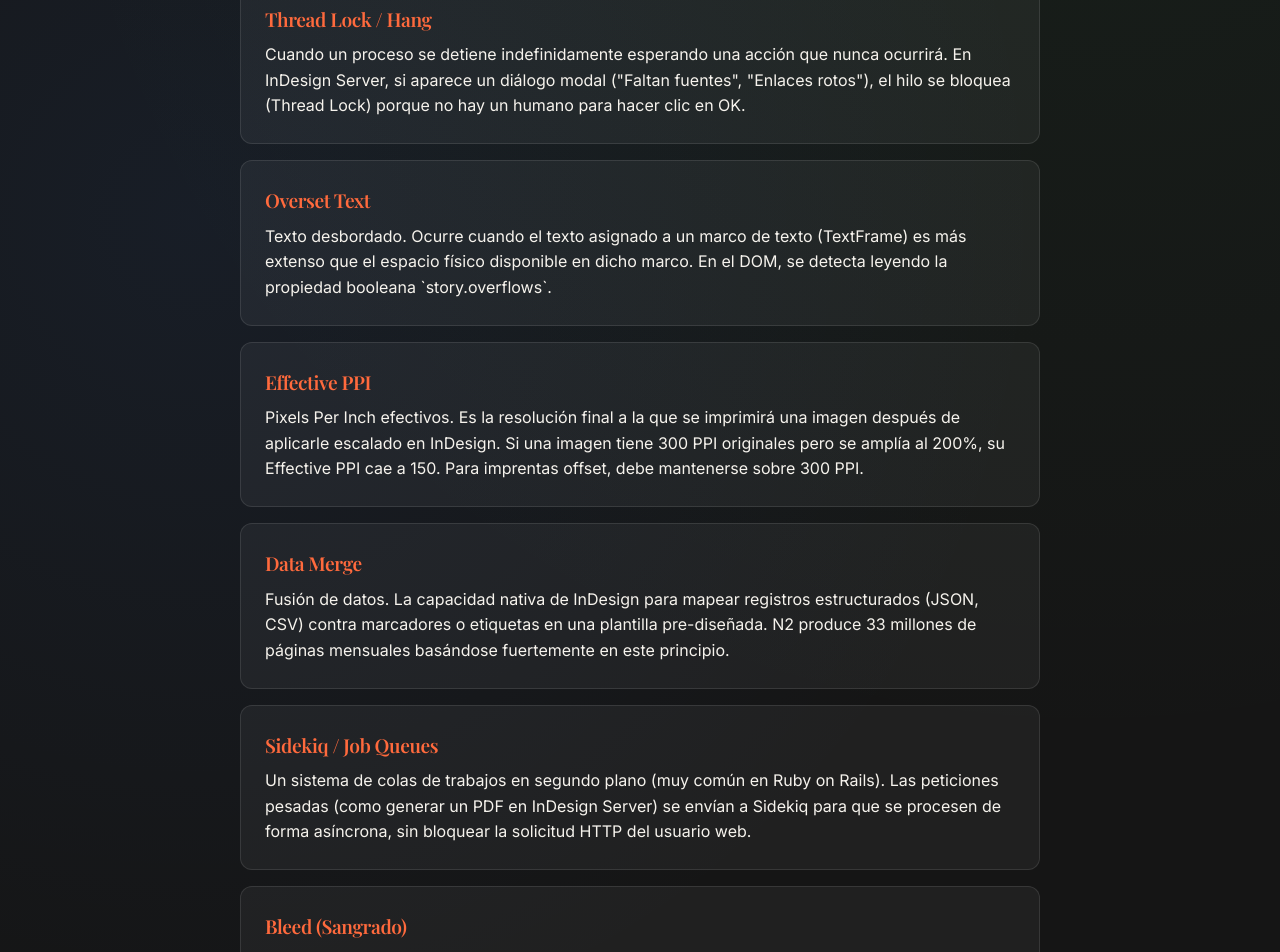
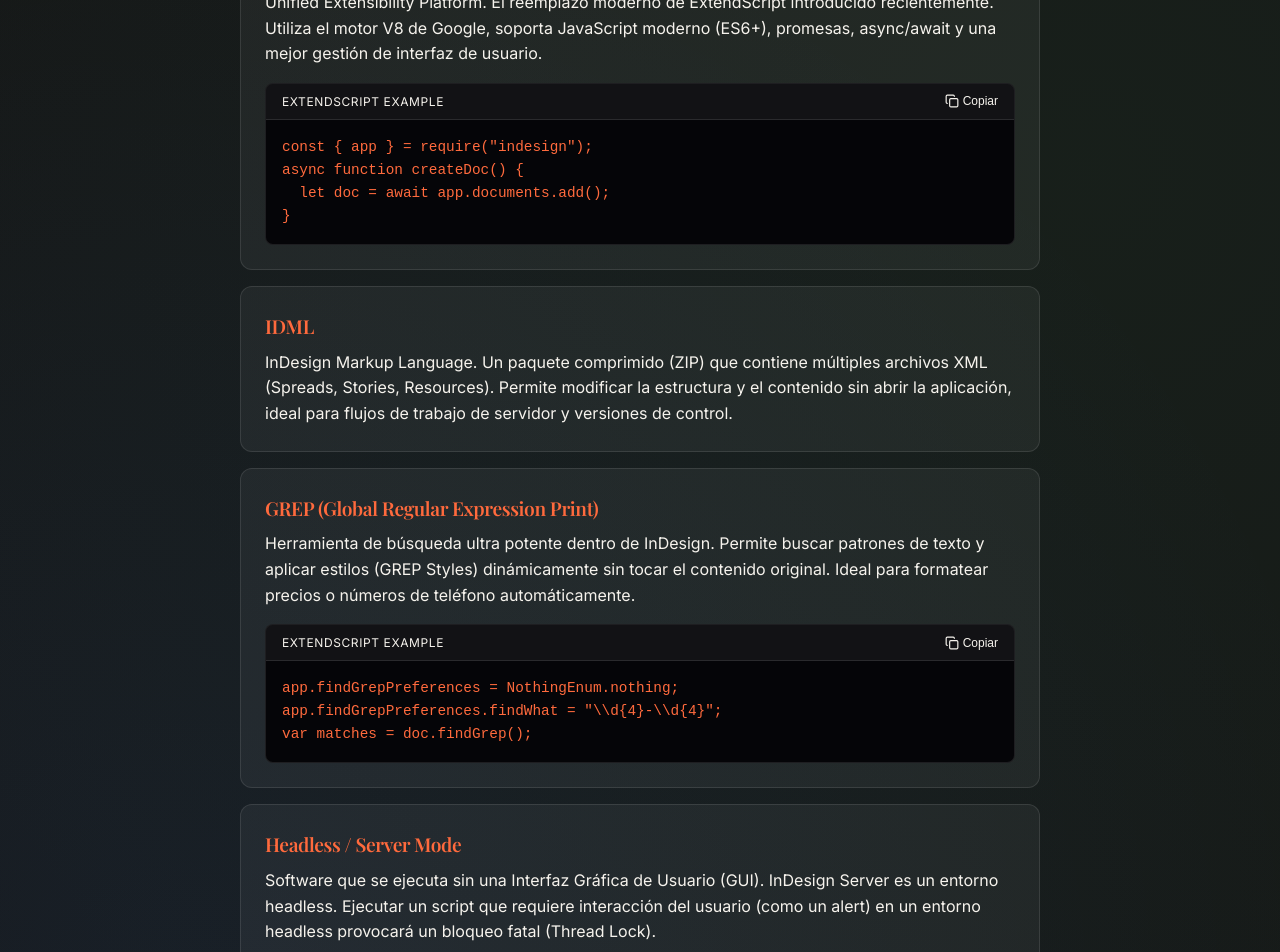
Before and after one commit to DGRcodex/sambaforge, a React (Vite) app: page /glossary in a window 1280 px wide. Shown: the part 1100-2052 px from the top of the page. Built offline with nearby package versions, Linux system fonts and the light colour scheme.

Commit message:
feat(glossary): expand dictionary and add interactive code examples

```diff
--- a/package.json
+++ b/package.json
@@ -10,6 +10,8 @@
     "preview": "vite preview"
   },
   "dependencies": {
+    "@google/genai": "^2.19.0",
+    "@supabase/supabase-js": "^2.112.4",
     "lucide-react": "^1.37.0",
     "react": "^19.2.8",
     "react-dom": "^19.2.8",
--- a/src/data/glossaryData.js
+++ b/src/data/glossaryData.js
@@ -2,85 +2,111 @@
   es: [
     {
       term: 'ExtendScript (.jsx)',
-      definition: 'El lenguaje de scripting clásico de Adobe basado en ECMAScript 3 (1999). Es sincrónico, carece de promesas, funciones de flecha y variables let/const. Es el motor histórico detrás de casi toda la automatización actual de InDesign.'
+      definition: 'El lenguaje de scripting clásico de Adobe basado en ECMAScript 3 (1999). Es sincrónico, carece de promesas, funciones de flecha y variables let/const. Es el motor histórico detrás de casi toda la automatización actual de InDesign.',
+      codeExample: 'var doc = app.documents.add();\nvar rect = doc.rectangles.add();\nrect.geometricBounds = [0, 0, 100, 100];'
+    },
+    {
+      term: 'app.doScript()',
+      definition: 'Método crítico para agrupar cientos de acciones en un solo historial de Deshacer (Undo). Mejora drásticamente el rendimiento de scripts pesados evitando que InDesign repinte la interfaz en cada línea.',
+      codeExample: 'app.doScript(function() {\n  // Lógica pesada aquí\n}, ScriptLanguage.JAVASCRIPT, undefined, UndoModes.ENTIRE_SCRIPT, "Mi Script Rápido");'
     },
     {
       term: 'UXP (.idjs)',
-      definition: 'Unified Extensibility Platform. El reemplazo moderno de ExtendScript introducido recientemente. Utiliza el motor V8 de Google, soporta JavaScript moderno (ES6+), promesas, async/await y una mejor gestión de interfaz de usuario.'
+      definition: 'Unified Extensibility Platform. El reemplazo moderno de ExtendScript introducido recientemente. Utiliza el motor V8 de Google, soporta JavaScript moderno (ES6+), promesas, async/await y una mejor gestión de interfaz de usuario.',
+      codeExample: 'const { app } = require("indesign");\nasync function createDoc() {\n  let doc = await app.documents.add();\n}'
     },
     {
       term: 'IDML',
-      definition: 'InDesign Markup Language. Un paquete comprimido (ZIP) que contiene múltiples archivos XML (Spreads, Stories, Resources). Permite modificar la estructura y el contenido de un documento InDesign sin abrir la aplicación, ideal para flujos de trabajo de servidor y versiones de control.'
+      definition: 'InDesign Markup Language. Un paquete comprimido (ZIP) que contiene múltiples archivos XML (Spreads, Stories, Resources). Permite modificar la estructura y el contenido sin abrir la aplicación, ideal para flujos de trabajo de servidor y versiones de control.'
     },
     {
-      term: 'Headless',
-      definition: 'Software que se ejecuta sin una Interfaz Gráfica de Usuario (GUI). InDesign Server es un entorno headless. Ejecutar un script que requiere interacción del usuario (como un alert) en un entorno headless provocará un bloqueo.'
+      term: 'GREP (Global Regular Expression Print)',
+      definition: 'Herramienta de búsqueda ultra potente dentro de InDesign. Permite buscar patrones de texto y aplicar estilos (GREP Styles) dinámicamente sin tocar el contenido original. Ideal para formatear precios o números de teléfono automáticamente.',
+      codeExample: 'app.findGrepPreferences = NothingEnum.nothing;\napp.findGrepPreferences.findWhat = "\\\\d{4}-\\\\d{4}";\nvar matches = doc.findGrep();'
+    },
+    {
+      term: 'Headless / Server Mode',
+      definition: 'Software que se ejecuta sin una Interfaz Gráfica de Usuario (GUI). InDesign Server es un entorno headless. Ejecutar un script que requiere interacción del usuario (como un alert) en un entorno headless provocará un bloqueo fatal (Thread Lock).',
+      codeExample: 'if (app.name === "Adobe InDesign Server") {\n  // Usar app.consoleout en vez de alert()\n  app.consoleout("Iniciando proceso en servidor...");\n}'
     },
     {
       term: 'Thread Lock / Hang',
-      definition: 'Cuando un proceso se detiene indefinidamente esperando una acción que nunca ocurrirá. En InDesign Server, si aparece un diálogo modal ("Faltan fuentes", "Enlaces rotos"), el hilo se bloquea (Thread Lock) porque no hay un humano para hacer clic en OK.'
+      definition: 'Cuando un proceso se detiene indefinidamente esperando una acción que nunca ocurrirá. En InDesign Server, si aparece un diálogo modal ("Faltan fuentes", "Enlaces rotos"), el hilo se bloquea porque no hay un humano para hacer clic en OK.',
+      codeExample: 'app.scriptPreferences.userInteractionLevel = UserInteractionLevels.NEVER_INTERACT; // Prevención'
     },
     {
       term: 'Overset Text',
-      definition: 'Texto desbordado. Ocurre cuando el texto asignado a un marco de texto (TextFrame) es más extenso que el espacio físico disponible en dicho marco. En el DOM, se detecta leyendo la propiedad booleana `story.overflows`.'
+      definition: 'Texto desbordado. Ocurre cuando el texto asignado a un marco de texto (TextFrame) es más extenso que el espacio físico disponible en dicho marco. En el DOM, se detecta leyendo la propiedad booleana `story.overflows`.',
+      codeExample: 'var textFrame = doc.pages[0].textFrames[0];\nif (textFrame.parentStory.overflows) {\n  alert("¡Peligro! Hay texto cortado.");\n}'
     },
     {
       term: 'Effective PPI',
-      definition: 'Pixels Per Inch efectivos. Es la resolución final a la que se imprimirá una imagen después de aplicarle escalado en InDesign. Si una imagen tiene 300 PPI originales pero se amplía al 200%, su Effective PPI cae a 150. Para imprentas offset, debe mantenerse sobre 300 PPI.'
+      definition: 'Pixels Per Inch efectivos. Es la resolución final a la que se imprimirá una imagen después de aplicarle escalado en InDesign. Si una imagen tiene 300 PPI originales pero se amplía al 200%, su Effective PPI cae a 150. Para imprentas offset, debe mantenerse sobre 300 PPI.',
+      codeExample: 'var image = doc.allGraphics[0];\nvar eppi = image.effectivePpi;\nif (eppi[0] < 300) { /* Rechazar imagen */ }'
+    },
+    {
+      term: 'Event Listeners',
+      definition: 'Mecanismo para capturar eventos (guardar, imprimir, abrir). Se pueden asociar scripts para que se ejecuten automáticamente cuando ocurre una acción, permitiendo validar documentos antes de exportarlos.',
+      codeExample: 'app.addEventListener("beforeExport", function(event) {\n  // Validar antes de generar PDF\n});'
     },
     {
       term: 'Data Merge',
-      definition: 'Fusión de datos. La capacidad nativa de InDesign para mapear registros estructurados (JSON, CSV) contra marcadores o etiquetas en una plantilla pre-diseñada. N2 produce 33 millones de páginas mensuales basándose fuertemente en este principio.'
-    },
-    {
-      term: 'Sidekiq / Job Queues',
-      definition: 'Un sistema de colas de trabajos en segundo plano (muy común en Ruby on Rails). Las peticiones pesadas (como generar un PDF en InDesign Server) se envían a Sidekiq para que se procesen de forma asíncrona, sin bloquear la solicitud HTTP del usuario web.'
-    },
-    {
-      term: 'Bleed (Sangrado)',
-      definition: 'Un margen de seguridad impreso fuera del área final de corte. Asegura que tras cortar el papel con la guillotina, el color llegue hasta el borde absoluto sin dejar líneas blancas indeseadas. El estándar en EE.UU. es de 0.125 pulgadas (3.175 mm).'
+      definition: 'Fusión de datos. La capacidad nativa de InDesign para mapear registros estructurados (JSON, CSV) contra marcadores o etiquetas en una plantilla pre-diseñada. Sistemas a gran escala producen millones de páginas mensuales basándose fuertemente en este principio.'
     }
   ],
   en: [
     {
       term: 'ExtendScript (.jsx)',
-      definition: 'Adobe\'s classic scripting language based on ECMAScript 3 (1999). It is synchronous, lacking promises, arrow functions, and let/const. It is the historical engine behind almost all current InDesign automation.'
+      definition: 'Adobe\'s classic scripting language based on ECMAScript 3 (1999). It is synchronous, lacking promises, arrow functions, and let/const. It is the historical engine behind almost all current InDesign automation.',
+      codeExample: 'var doc = app.documents.add();\nvar rect = doc.rectangles.add();\nrect.geometricBounds = [0, 0, 100, 100];'
+    },
+    {
+      term: 'app.doScript()',
+      definition: 'Critical method to group hundreds of actions into a single Undo history step. Drastically improves the performance of heavy scripts by preventing InDesign from repainting the interface on every line.',
+      codeExample: 'app.doScript(function() {\n  // Heavy logic here\n}, ScriptLanguage.JAVASCRIPT, undefined, UndoModes.ENTIRE_SCRIPT, "Fast Script");'
     },
     {
       term: 'UXP (.idjs)',
-      definition: 'Unified Extensibility Platform. The modern replacement for ExtendScript. It uses Google\'s V8 engine, supports modern JavaScript (ES6+), promises, async/await, and offers better UI management.'
+      definition: 'Unified Extensibility Platform. The modern replacement for ExtendScript. It uses Google\'s V8 engine, supports modern JavaScript (ES6+), promises, async/await, and offers better UI management.',
+      codeExample: 'const { app } = require("indesign");\nasync function createDoc() {\n  let doc = await app.documents.add();\n}'
     },
     {
       term: 'IDML',
-      definition: 'InDesign Markup Language. A compressed package (ZIP) containing multiple XML files (Spreads, Stories, Resources). It allows modifying the structure and content of an InDesign document without opening the app, ideal for server workflows.'
+      definition: 'InDesign Markup Language. A compressed package (ZIP) containing multiple XML files (Spreads, Stories, Resources). It allows modifying the structure and content without opening the app, ideal for server workflows.'
     },
     {
-      term: 'Headless',
-      definition: 'Software that executes without a Graphical User Interface (GUI). InDesign Server is a headless environment. Running a script that requires user interaction (like an alert) in a headless environment will cause a lockup.'
+      term: 'GREP (Global Regular Expression Print)',
+      definition: 'Ultra-powerful search tool within InDesign. Allows searching for text patterns and applying styles (GREP Styles) dynamically without touching the original content. Ideal for formatting prices or phone numbers automatically.',
+      codeExample: 'app.findGrepPreferences = NothingEnum.nothing;\napp.findGrepPreferences.findWhat = "\\\\d{4}-\\\\d{4}";\nvar matches = doc.findGrep();'
+    },
+    {
+      term: 'Headless / Server Mode',
+      definition: 'Software that executes without a Graphical User Interface (GUI). InDesign Server is a headless environment. Running a script that requires user interaction (like an alert) in a headless environment will cause a lockup.',
+      codeExample: 'if (app.name === "Adobe InDesign Server") {\n  // Use app.consoleout instead of alert()\n  app.consoleout("Starting process...");\n}'
     },
     {
       term: 'Thread Lock / Hang',
-      definition: 'When a process halts indefinitely waiting for an action that will never occur. In InDesign Server, if a modal dialog appears ("Missing Fonts"), the thread locks because there is no human to click OK.'
+      definition: 'When a process halts indefinitely waiting for an action that will never occur. In InDesign Server, if a modal dialog appears ("Missing Fonts"), the thread locks because there is no human to click OK.',
+      codeExample: 'app.scriptPreferences.userInteractionLevel = UserInteractionLevels.NEVER_INTERACT; // Prevention'
     },
     {
       term: 'Overset Text',
-      definition: 'Occurs when the text assigned to a TextFrame is longer than the physical space available in that frame. In the DOM, it is detected by reading the boolean property `story.overflows`.'
+      definition: 'Occurs when the text assigned to a TextFrame is longer than the physical space available in that frame. In the DOM, it is detected by reading the boolean property `story.overflows`.',
+      codeExample: 'var textFrame = doc.pages[0].textFrames[0];\nif (textFrame.parentStory.overflows) {\n  alert("Danger! Text is cut off.");\n}'
     },
     {
       term: 'Effective PPI',
-      definition: 'Effective Pixels Per Inch. It is the final resolution at which an image will print after being scaled in InDesign. If a 300 PPI image is scaled to 200%, its Effective PPI drops to 150. For offset printing, it must stay above 300 PPI.'
+      definition: 'Effective Pixels Per Inch. It is the final resolution at which an image will print after being scaled in InDesign. If a 300 PPI image is scaled to 200%, its Effective PPI drops to 150. For offset printing, it must stay above 300 PPI.',
+      codeExample: 'var image = doc.allGraphics[0];\nvar eppi = image.effectivePpi;\nif (eppi[0] < 300) { /* Reject image */ }'
+    },
+    {
+      term: 'Event Listeners',
+      definition: 'Mechanism to capture events (save, print, open). Scripts can be attached to run automatically when an action occurs, allowing for document validation before exporting.',
+      codeExample: 'app.addEventListener("beforeExport", function(event) {\n  // Validate before generating PDF\n});'
     },
     {
       term: 'Data Merge',
-      definition: 'InDesign\'s native capability to map structured records (JSON, CSV) to placeholders or tags in a pre-designed template. N2 produces 33 million pages monthly heavily relying on this principle.'
-    },
-    {
-      term: 'Sidekiq / Job Queues',
-      definition: 'A background job queue system (very common in Ruby on Rails). Heavy requests (like generating a PDF in InDesign Server) are sent to Sidekiq to be processed asynchronously, without blocking the user\'s HTTP request.'
-    },
-    {
-      term: 'Bleed',
-      definition: 'A safety margin printed outside the final trim area. It ensures that after cutting the paper with the guillotine, the color goes all the way to the absolute edge without leaving unwanted white lines. The US standard is 0.125 inches.'
+      definition: 'InDesign\'s native capability to map structured records (JSON, CSV) to placeholders or tags in a pre-designed template. Large scale systems produce millions of pages monthly heavily relying on this principle.'
     }
   ]
 };
--- a/src/pages/Glossary.jsx
+++ b/src/pages/Glossary.jsx
@@ -1,7 +1,37 @@
 import { useState } from 'react';
 import { glossaryData } from '../data/glossaryData';
 import { useLanguage } from '../context/LanguageContext';
-import { Search, Book } from 'lucide-react';
+import { Search, Book, Copy, Check } from 'lucide-react';
+
+function CodeBlock({ code }) {
+  const [copied, setCopied] = useState(false);
+
+  const handleCopy = () => {
+    navigator.clipboard.writeText(code);
+    setCopied(true);
+    setTimeout(() => setCopied(false), 2000);
+  };
+
+  return (
+    <div style={{ position: 'relative', marginTop: '1rem', background: '#050508', borderRadius: 'var(--radius-sm)', border: '1px solid var(--glass-border)', overflow: 'hidden' }}>
+      <div style={{ display: 'flex', justifyContent: 'space-between', alignItems: 'center', background: 'rgba(255,255,255,0.05)', padding: '0.5rem 1rem', borderBottom: '1px solid var(--glass-border)' }}>
+        <span style={{ fontSize: '0.75rem', color: 'var(--text-secondary)', textTransform: 'uppercase', letterSpacing: '0.05em' }}>
+          ExtendScript Example
+        </span>
+        <button
+          onClick={handleCopy}
+          style={{ background: 'transparent', border: 'none', color: 'var(--text-secondary)', cursor: 'pointer', display: 'flex', alignItems: 'center', gap: '0.25rem', fontSize: '0.75rem' }}
+        >
+          {copied ? <Check size={14} color="var(--accent-primary)" /> : <Copy size={14} />}
+          {copied ? 'Copiado' : 'Copiar'}
+        </button>
+      </div>
+      <pre style={{ padding: '1rem', margin: 0, overflowX: 'auto', fontSize: '0.9rem', color: 'var(--accent-primary)', fontFamily: 'monospace' }}>
+        <code>{code}</code>
+      </pre>
+    </div>
+  );
+}
 
 export default function Glossary() {
   const { lang } = useLanguage();
@@ -53,6 +83,7 @@
               <p style={{ color: 'var(--text-secondary)', lineHeight: 1.6 }}>
                 {t.definition}
               </p>
+              {t.codeExample && <CodeBlock code={t.codeExample} />}
             </div>
           ))
         ) : (
```
Also changed, not shown: 1 other file (tests, documents, lock files or other folders).
